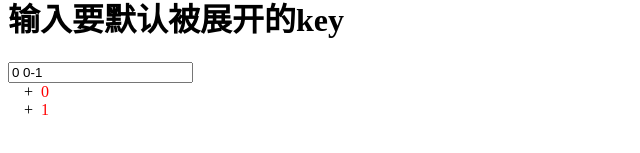
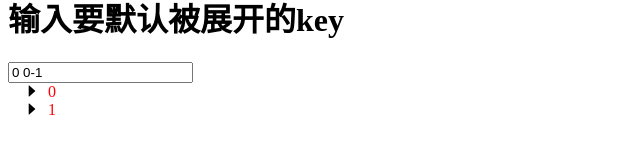
Before and after one commit to SedationH/react-tree, a React (Vite) app: page / in a window 1280 px wide. Shown: the part 173-326 px from the top of the page, without its empty margins (0-640 px from the left). Built offline with nearby package versions, Linux system fonts and the light colour scheme.

Commit message:
增加图标

```diff
--- a/example/toc/toc.ts
+++ b/example/toc/toc.ts
@@ -6,6 +6,8 @@ import {
 } from "./preprocess"
 import { initTOCDisplayComponent } from "./ui"
 
+
+// TODO: 曝光时长统计 -> 颜色
 class TOC {
   options: any
   tokenDOMs: HTMLElement[]
--- a/example/toc/ui.tsx
+++ b/example/toc/ui.tsx
@@ -62,6 +62,7 @@ function TOCDisplayComponent({
         setExpandedKeys(getKeyArray(key))
       })
     )
+    // TODO: 处理类型问题
     iterateNestedTokenDOMs(treeData, (nestedTokenDOM) => {
       observer.observe(nestedTokenDOM.dom)
     })
--- /dev/null
+++ b/src/HasChildrenIcon.tsx
@@ -0,0 +1,19 @@
+import React from "react"
+
+function HasChildrenIcon({ style = {} }) {
+  return (
+    <svg
+      style={{
+        width: "1em",
+        height: "1em",
+        ...style,
+      }}
+      xmlns="http://www.w3.org/2000/svg"
+      viewBox="0 0 1024 1024"
+    >
+      <path d="M840.4 300H183.6c-19.7 0-30.7 20.8-18.5 35l328.4 380.8c9.4 10.9 27.5 10.9 37 0L858.9 335c12.2-14.2 1.2-35-18.5-35z" />
+    </svg>
+  )
+}
+
+export default HasChildrenIcon
--- a/src/Tree.tsx
+++ b/src/Tree.tsx
@@ -2,6 +2,7 @@ import React, { useEffect, useState } from "react"
 import classnames from "classnames"
 import "./style.less"
 import { log } from "./debug"
+import HasChildrenIcon from "./HasChildrenIcon"
 type TreeData = NodeData[]
 
 function deleteKeyFromArray(key: string, array: string[]) {
@@ -152,7 +153,15 @@ function TreeNode({
       <div className="content">
         {hasChildren && (
           <div onClick={onNodeExpand} className="switcher">
-            {expanded ? "-" : "+"}
+            {expanded ? (
+              <HasChildrenIcon />
+            ) : (
+              <HasChildrenIcon
+                style={{
+                  transform: "rotate(-90deg)",
+                }}
+              />
+            )}
           </div>
         )}
         <div
--- a/src/style.less
+++ b/src/style.less
@@ -7,6 +7,7 @@
 
       .switcher {
         cursor: pointer;
+        user-select: none;
       }
 
       & > div {
```
Also changed, not shown: src/assets/caret-down.svg (added).
